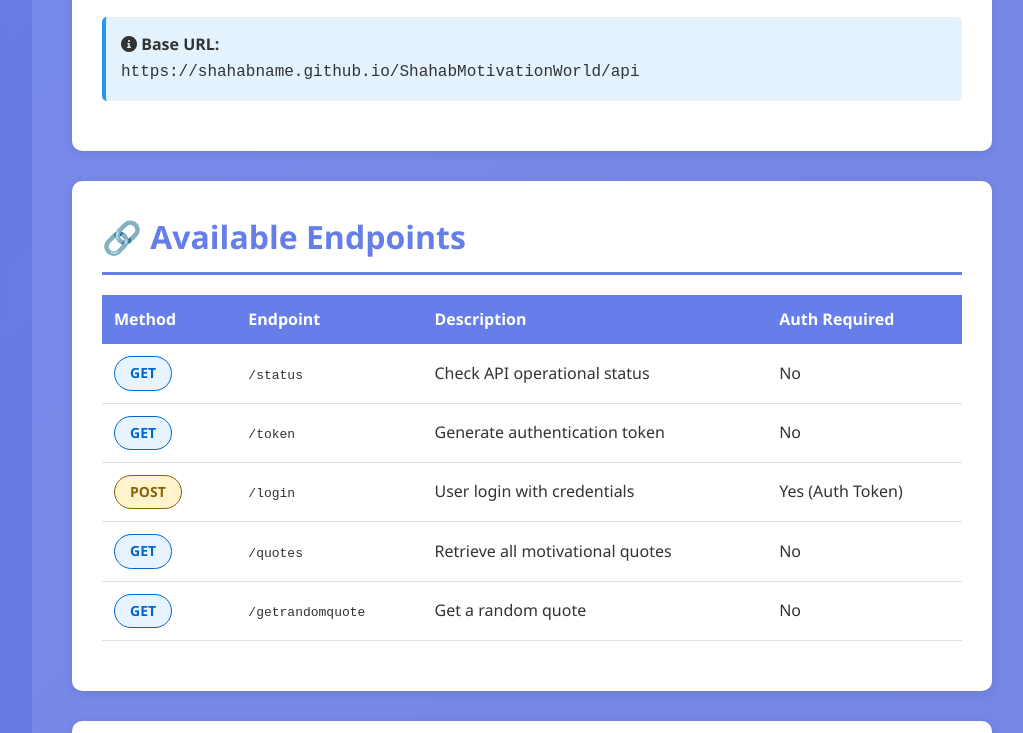
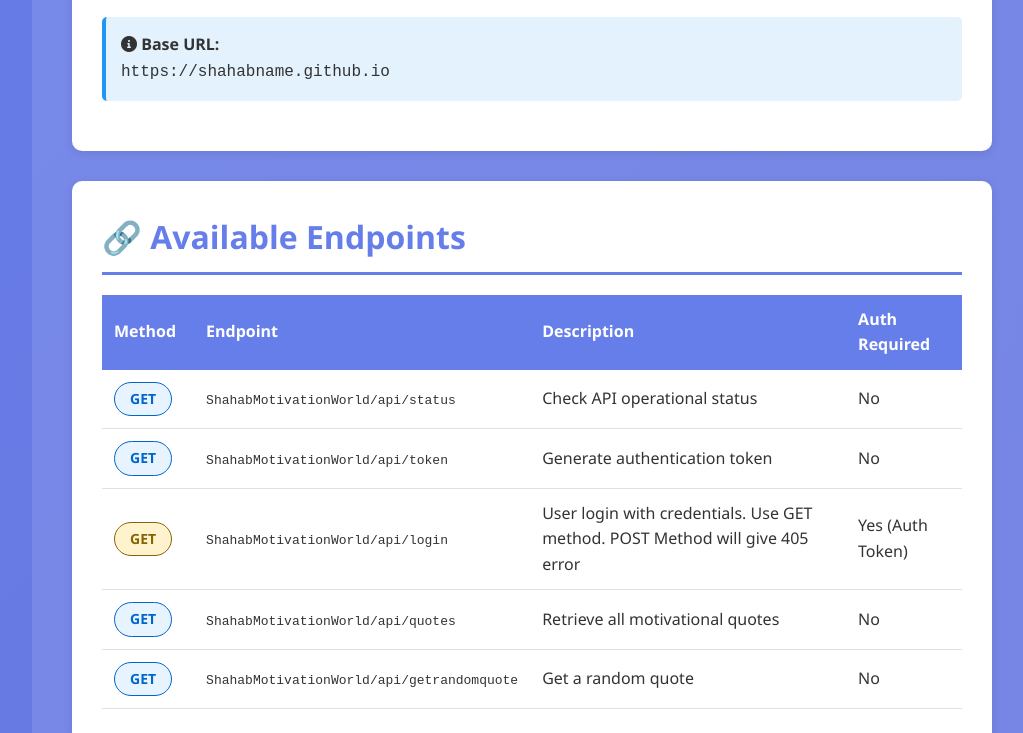
Before and after one commit to ShahabName/ShahabMotivationWorld, a plain HTML site: page api-tutorial.html in a window 1280 px wide. Shown: the part 1309-2042 px from the top of the page, without its empty margins (248-1271 px from the left). Drawn offline with Linux system fonts and the light colour scheme.

Commit message:
Updated api-tutorial.html file to fix Base URL issue and switch to GET method for login

```diff
--- a/api-tutorial.html
+++ b/api-tutorial.html
@@ -356,7 +356,7 @@
 
                     <div class="info-box">
                         <p><strong><i class="fas fa-info-circle"></i> Base URL:</strong></p>
-                        <code style="font-size: 16px;">https://shahabname.github.io/ShahabMotivationWorld/api</code>
+                        <code style="font-size: 16px;">https://shahabname.github.io</code>
                     </div>
                 </div>
 
@@ -375,31 +375,31 @@
                         <tbody>
                             <tr>
                                 <td><span class="endpoint-badge get-badge">GET</span></td>
-                                <td><code>/status</code></td>
+                                <td><code>ShahabMotivationWorld/api/status</code></td>
                                 <td>Check API operational status</td>
                                 <td>No</td>
                             </tr>
                             <tr>
                                 <td><span class="endpoint-badge get-badge">GET</span></td>
-                                <td><code>/token</code></td>
+                                <td><code>ShahabMotivationWorld/api/token</code></td>
                                 <td>Generate authentication token</td>
                                 <td>No</td>
                             </tr>
                             <tr>
-                                <td><span class="endpoint-badge post-badge">POST</span></td>
-                                <td><code>/login</code></td>
-                                <td>User login with credentials</td>
+                                <td><span class="endpoint-badge post-badge">GET</span></td>
+                                <td><code>ShahabMotivationWorld/api/login</code></td>
+                                <td>User login with credentials. Use GET method. POST Method will give 405 error</td>
                                 <td>Yes (Auth Token)</td>
                             </tr>
                             <tr>
                                 <td><span class="endpoint-badge get-badge">GET</span></td>
-                                <td><code>/quotes</code></td>
+                                <td><code>ShahabMotivationWorld/api/quotes</code></td>
                                 <td>Retrieve all motivational quotes</td>
                                 <td>No</td>
                             </tr>
                             <tr>
                                 <td><span class="endpoint-badge get-badge">GET</span></td>
-                                <td><code>/getrandomquote</code></td>
+                                <td><code>ShahabMotivationWorld/api/getrandomquote</code></td>
                                 <td>Get a random quote</td>
                                 <td>No</td>
                             </tr>
@@ -438,10 +438,10 @@
 const { request } = require('@playwright/test');
 
 const apiContext = await request.newContext({
-    baseURL: 'https://shahabname.github.io/ShahabMotivationWorld'
+    baseURL: 'https://shahabname.github.io'
 });
 
-const response = await apiContext.get('/api/status');
+const response = await apiContext.get('/ShahabMotivationWorld/api/status');
 const data = await response.json();
 
 console.log('Status:', response.status());
@@ -458,11 +458,11 @@ import static org.hamcrest.Matchers.*;
 public class ApiStatusTest {
     @Test
     public void testApiStatus() {
-        RestAssured.baseURI = "https://shahabname.github.io/ShahabMotivationWorld";
+        RestAssured.baseURI = "https://shahabname.github.io";
 
         Response response = given()
             .when()
-                .get("/api/status")
+                .get("/ShahabMotivationWorld/api/status")
             .then()
                 .statusCode(200)
                 .body("success", equalTo(true))
@@ -479,16 +479,16 @@ public class ApiStatusTest {
 <code>Feature: API Status Check
 
 Background:
-  * url 'https://shahabname.github.io/ShahabMotivationWorld'
+  * url 'https://shahabname.github.io'
 
 Scenario: Verify API is operational
-  Given path '/api/status'
+  Given path '/ShahabMotivationWorld/api/status'
   When method get
   Then status 200
   And match response.success == true
   And match response.data.status == 'operational'
   And match response.data.service == 'ShahabMotivationWorld Mock API'
-  And match response.data.endpoints contains '/api/token'
+  And match response.data.endpoints contains '/ShahabMotivationWorld/api/token'
   And print 'API Status:', response</code>
                     </div>
 
@@ -508,11 +508,11 @@ Scenario: Verify API is operational
     "service": "ShahabMotivationWorld Mock API",
     "version": "1.0.0",
     "endpoints": [
-      "/api/token",
-      "/api/login",
-      "/api/getrandomquote",
-      "/api/quotes",
-      "/api/status"
+      "/ShahabMotivationWorld/api/token",
+      "/ShahabMotivationWorld/api/login",
+      "/ShahabMotivationWorld/api/getrandomquote",
+      "/ShahabMotivationWorld/api/quotes",
+      "/ShahabMotivationWorld/api/status"
     ],
     "uptime": "99.9%",
     "lastUpdated": "2025-01-29T12:00:00Z"
@@ -527,7 +527,7 @@ Scenario: Verify API is operational
                 <!-- Feature 2: Generate Token -->
                 <div id="token" class="feature-section">
                     <h2>2️⃣ Generate Authentication Token</h2>
-                    <p><span class="endpoint-badge get-badge">GET</span> <code>/api/token</code></p>
+                    <p><span class="endpoint-badge get-badge">GET</span> <code>/ShahabMotivationWorld/api/token</code></p>
                     <p>Generate a bearer token required for authenticated API requests.</p>
 
                     <h3>📡 Request Details</h3>
@@ -551,7 +551,7 @@ Scenario: Verify API is operational
 
                     <h4><i class="fas fa-code"></i> Playwright API Context</h4>
                     <div class="code-block">
-<code>const response = await apiContext.get('/api/token');
+<code>const response = await apiContext.get('/ShahabMotivationWorld/api/token');
 const data = await response.json();
 
 // Extract and store token
@@ -569,7 +569,7 @@ const headers = {
 <code>@Test
 public void testGenerateToken() {
     Response response = given()
-        .baseUri("https://shahabname.github.io/ShahabMotivationWorld")
+        .baseUri("https://shahabname.github.io")
         .when()
             .get("/api/token")
         .then()
@@ -590,7 +590,7 @@ public void testGenerateToken() {
 <code>Feature: Generate Authentication Token
 
 Background:
-  * url 'https://shahabname.github.io/ShahabMotivationWorld'
+  * url 'https://shahabname.github.io'
 
 Scenario: Get auth token for subsequent requests
   Given path '/api/token'
@@ -635,12 +635,12 @@ Scenario: Get auth token for subsequent requests
                 <!-- Feature 3: User Login -->
                 <div id="login" class="feature-section">
                     <h2>3️⃣ User Login</h2>
-                    <p><span class="endpoint-badge post-badge">POST</span> <code>/api/login</code></p>
+                    <p><span class="endpoint-badge post-badge">POST</span> <code>/ShahabMotivationWorld/api/login</code></p>
                     <p>Authenticate user with credentials and receive a session token.</p>
 
-                    <h3>📡 Request Details</h3>
+                    <h3>📡 Request Details (POST is not supported in Mock API, send GET Request</h3>
                     <ul>
-                        <li><strong>Method:</strong> POST</li>
+                        <li><strong>Method:</strong> GET</li>
                         <li><strong>URL:</strong> https://shahabname.github.io/ShahabMotivationWorld/api/login</li>
                         <li><strong>Headers:</strong>
                             <ul>
@@ -649,6 +649,7 @@ Scenario: Get auth token for subsequent requests
                             </ul>
                         </li>
                         <li><strong>Body:</strong> JSON with username and password</li>
+                        <li><strong>Negative Test Cases:</strong> Use Incorrect Token and/or Invalid Credentials</li>
                     </ul>
 
                     <h3>Request Body Schema</h3>
@@ -663,7 +664,7 @@ Scenario: Get auth token for subsequent requests
 
                     <h4><i class="fas fa-paper-plane"></i> Postman</h4>
                     <div class="code-block">
-<code>1. Create new POST request
+<code>1. Create new GET request (not POST, as POST gives 405 error)
 2. URL: https://shahabname.github.io/ShahabMotivationWorld/api/login
 3. Headers:
    - Authorization: Bearer {{authToken}}
@@ -679,11 +680,11 @@ Scenario: Get auth token for subsequent requests
                     <h4><i class="fas fa-code"></i> Playwright API Context</h4>
                     <div class="code-block">
 <code>// First get auth token
-const tokenResponse = await apiContext.get('/api/token');
+const tokenResponse = await apiContext.get('/ShahabMotivationWorld/api/token');
 const authToken = (await tokenResponse.json()).data.token;
 
 // Then perform login
-const loginResponse = await apiContext.post('/api/login', {
+const loginResponse = await apiContext.get('/ShahabMotivationWorld/api/login', {
     headers: {
         'Authorization': `Bearer ${authToken}`,
         'Content-Type': 'application/json'
@@ -713,12 +714,12 @@ public void testUserLogin() {
 
     // Perform login
     Response response = given()
-        .baseUri("https://shahabname.github.io/ShahabMotivationWorld")
+        .baseUri("https://shahabname.github.io")
         .header("Authorization", "Bearer " + authToken)
         .contentType("application/json")
         .body(credentials)
         .when()
-            .post("/api/login")
+            .get("/ShahabMotivationWorld/api/login")
         .then()
             .statusCode(200)
             .body("success", equalTo(true))
@@ -735,20 +736,20 @@ public void testUserLogin() {
 <code>Feature: User Login Flow
 
 Background:
-  * url 'https://shahabname.github.io/ShahabMotivationWorld'
+  * url 'https://shahabname.github.io'
 
 Scenario: Successful user login with valid credentials
   # Step 1: Get authentication token
-  Given path '/api/token'
+  Given path '/ShahabMotivationWorld/api/token'
   When method get
   Then status 200
   * def authToken = response.data.token
 
   # Step 2: Login with credentials
-  Given path '/api/login'
+  Given path '/ShahabMotivationWorld/api/login'
   And header Authorization = 'Bearer ' + authToken
   And request { username: 'demo_user', password: 'password123' }
-  When method post
+  When method get
   Then status 200
   And match response.success == true
   And match response.data.user.username == 'demo_user'
@@ -762,10 +763,10 @@ Scenario: Successful user login with valid credentials
                     <h4><i class="fas fa-terminal"></i> cURL</h4>
                     <div class="code-block">
 <code># First get the token
-TOKEN=$(curl -s "https://shahabname.github.io/ShahabMotivationWorld/api/token" | jq -r '.data.token')
+TOKEN=$(curl -s "https://shahabname.github.io/ShahabMotivationWorld/api/token")
 
 # Then login
-curl -X POST "https://shahabname.github.io/ShahabMotivationWorld/api/login" -H "Authorization: Bearer $TOKEN" -H "Content-Type: application/json" -d '{"username": "demo_user", "password": "password123"}'</code>
+curl -X GET "https://shahabname.github.io/ShahabMotivationWorld/api/login" -H "Authorization: Bearer $TOKEN" -H "Content-Type: application/json" -d '{"username": "demo_user", "password": "password123"}'</code>
                     </div>
 
                     <h3>📥 Response</h3>
@@ -802,7 +803,7 @@ curl -X POST "https://shahabname.github.io/ShahabMotivationWorld/api/login" -H "
                 <!-- Feature 4: Get All Quotes -->
                 <div id="quotes" class="feature-section">
                     <h2>4️⃣ Get All Quotes</h2>
-                    <p><span class="endpoint-badge get-badge">GET</span> <code>/api/quotes</code></p>
+                    <p><span class="endpoint-badge get-badge">GET</span> <code>/ShahabMotivationWorld/api/quotes</code></p>
                     <p>Retrieve all motivational quotes from the database.</p>
 
                     <h3>📡 Request Details</h3>
@@ -825,7 +826,7 @@ curl -X POST "https://shahabname.github.io/ShahabMotivationWorld/api/login" -H "
 
                     <h4><i class="fas fa-code"></i> Playwright API Context</h4>
                     <div class="code-block">
-<code>const response = await apiContext.get('/api/quotes');
+<code>const response = await apiContext.get('/ShahabMotivationWorld/api/quotes');
 const data = await response.json();
 
 console.log('Total Quotes:', data.data.pagination.total);
@@ -842,9 +843,9 @@ data.data.quotes.forEach(quote => {
 <code>@Test
 public void testGetAllQuotes() {
     Response response = given()
-        .baseUri("https://shahabname.github.io/ShahabMotivationWorld")
+        .baseUri("https://shahabname.github.io")
         .when()
-            .get("/api/quotes")
+            .get("/ShahabMotivationWorld/api/quotes")
         .then()
             .statusCode(200)
             .body("success", equalTo(true))
@@ -866,7 +867,7 @@ public void testGetAllQuotes() {
 <code>Feature: Get All Quotes
 
 Background:
-  * url 'https://shahabname.github.io/ShahabMotivationWorld'
+  * url 'https://shahabname.github.io'
 
 Scenario: Retrieve all motivational quotes
   Given path '/api/quotes'
@@ -929,7 +930,7 @@ Scenario: Retrieve all motivational quotes
                 <!-- Feature 5: Get Random Quote -->
                 <div id="randomquote" class="feature-section">
                     <h2>5️⃣ Get Random Quote</h2>
-                    <p><span class="endpoint-badge get-badge">GET</span> <code>/api/getrandomquote</code></p>
+                    <p><span class="endpoint-badge get-badge">GET</span> <code>/ShahabMotivationWorld/api/getrandomquote</code></p>
                     <p>Retrieve a single random motivational quote.</p>
 
                     <h3>📡 Request Details</h3>
@@ -953,7 +954,7 @@ Scenario: Retrieve all motivational quotes
                     <h4><i class="fas fa-code"></i> Playwright API Context</h4>
                     <div class="code-block">
 <code>// Get a random quote
-const response = await apiContext.get('/api/getrandomquote');
+const response = await apiContext.get('/ShahabMotivationWorld/api/getrandomquote');
 const data = await response.json();
 
 console.log('Random Quote:', data.data.text);
@@ -973,9 +974,9 @@ for (let i = 0; i < 3; i++) {
 <code>@Test
 public void testGetRandomQuote() {
     Response response = given()
-        .baseUri("https://shahabname.github.io/ShahabMotivationWorld")
+        .baseUri("https://shahabname.github.io")
         .when()
-            .get("/api/getrandomquote")
+            .get("/ShahabMotivationWorld/api/getrandomquote")
         .then()
             .statusCode(200)
             .body("success", equalTo(true))
@@ -998,8 +999,8 @@ public void testMultipleRandomQuotes() {
 
     for (int i = 0; i < 5; i++) {
         Response response = given()
-            .baseUri("https://shahabname.github.io/ShahabMotivationWorld")
-            .get("/api/getrandomquote");
+            .baseUri("https://shahabname.github.io")
+            .get("/ShahabMotivationWorld/api/getrandomquote");
 
         String quoteId = response.jsonPath().getString("data.id");
         quoteIds.add(quoteId);
@@ -1014,10 +1015,10 @@ public void testMultipleRandomQuotes() {
 <code>Feature: Get Random Quote
 
 Background:
-  * url 'https://shahabname.github.io/ShahabMotivationWorld'
+  * url 'https://shahabname.github.io'
 
 Scenario: Get a random motivational quote
-  Given path '/api/getrandomquote'
+  Given path '/ShahabMotivationWorld/api/getrandomquote'
   When method get
   Then status 200
   And match response.success == true
@@ -1090,21 +1091,21 @@ Scenario: Verify randomness - call multiple times
 
                     <h3><i class="fas fa-code"></i> Complete Playwright Example</h3>
                     <div class="code-block">
-<code>import { test, expect } from '@playwright/test';
+<code>import { test, expect, request, APIRequestContext } from '@playwright/test';
 
 test.describe('Complete API Authentication Flow', () => {
-    let apiContext;
-    let authToken;
-    let sessionToken;
+    let apiContext: APIRequestContext;
+    let authToken: string;
+    let sessionToken: string;
 
     test.beforeAll(async ({ playwright }) => {
         apiContext = await playwright.request.newContext({
-            baseURL: 'https://shahabname.github.io/ShahabMotivationWorld'
+            baseURL: 'https://shahabname.github.io'
         });
     });
 
     test('Step 1: Check API Status', async () => {
-        const response = await apiContext.get('/api/status');
+        const response = await apiContext.get('/ShahabMotivationWorld/api/status');
         expect(response.status()).toBe(200);
 
         const data = await response.json();
@@ -1114,7 +1115,7 @@ test.describe('Complete API Authentication Flow', () => {
     });
 
     test('Step 2: Generate Auth Token', async () => {
-        const response = await apiContext.get('/api/token');
+        const response = await apiContext.get('/ShahabMotivationWorld/api/token');
         expect(response.status()).toBe(200);
 
         const data = await response.json();
@@ -1124,7 +1125,7 @@ test.describe('Complete API Authentication Flow', () => {
     });
 
     test('Step 3: Login with Credentials', async () => {
-        const response = await apiContext.post('/api/login', {
+        const response = await apiContext.get('/ShahabMotivationWorld/api/login', {
             headers: {
                 'Authorization': `Bearer ${authToken}`,
                 'Content-Type': 'application/json'
@@ -1143,7 +1144,7 @@ test.describe('Complete API Authentication Flow', () => {
     });
 
     test('Step 4: Access Protected Resource', async () => {
-        const response = await apiContext.get('/api/quotes', {
+        const response = await apiContext.get('/ShahabMotivationWorld/api/quotes', {
             headers: {
                 'Authorization': `Bearer ${sessionToken}`
             }
@@ -1156,7 +1157,7 @@ test.describe('Complete API Authentication Flow', () => {
     });
 
     test('Step 5: Get Random Quote', async () => {
-        const response = await apiContext.get('/api/getrandomquote');
+        const response = await apiContext.get('/ShahabMotivationWorld/api/getrandomquote');
         expect(response.status()).toBe(200);
 
         const data = await response.json();
@@ -1175,19 +1176,19 @@ test.describe('Complete API Authentication Flow', () => {
 <code>Feature: Complete API Authentication Workflow
 
 Background:
-  * url 'https://shahabname.github.io/ShahabMotivationWorld'
+  * url 'https://shahabname.github.io'
   * configure headers = { 'Accept': 'application/json' }
 
 Scenario: End-to-end API testing workflow
   # Step 1: Verify API is operational
-  Given path '/api/status'
+  Given path '/ShahabMotivationWorld/api/status'
   When method get
   Then status 200
   And match response.data.status == 'operational'
   * print '✓ API is operational'
 
   # Step 2: Generate authentication token
-  Given path '/api/token'
+  Given path '/ShahabMotivationWorld/api/token'
   When method get
   Then status 200
   And match response.data.token == '#string'
@@ -1195,17 +1196,17 @@ Scenario: End-to-end API testing workflow
   * print '✓ Auth token generated'
 
   # Step 3: Login with credentials
-  Given path '/api/login'
+  Given path '/ShahabMotivationWorld/api/login'
   And header Authorization = 'Bearer ' + authToken
   And request { username: 'demo_user', password: 'password123' }
-  When method post
+  When method get
   Then status 200
   And match response.data.sessionToken == '#string'
   * def sessionToken = response.data.sessionToken
   * print '✓ Login successful'
 
   # Step 4: Get all quotes
-  Given path '/api/quotes'
+  Given path '/ShahabMotivationWorld/api/quotes'
   When method get
   Then status 200
   And match response.data.quotes == '#[]'
@@ -1213,7 +1214,7 @@ Scenario: End-to-end API testing workflow
   * print '✓ Retrieved', quoteCount, 'quotes'
 
   # Step 5: Get random quote
-  Given path '/api/getrandomquote'
+  Given path '/ShahabMotivationWorld/api/getrandomquote'
   When method get
   Then status 200
   And match response.data.text == '#string'
@@ -1225,7 +1226,7 @@ Scenario: End-to-end API testing workflow
                     <div class="code-block">
 <code>public class CompleteApiWorkflowTest {
 
-    private static final String BASE_URI = "https://shahabname.github.io/ShahabMotivationWorld";
+    private static final String BASE_URI = "https://shahabname.github.io";
     private String authToken;
     private String sessionToken;
 
@@ -1234,7 +1235,7 @@ Scenario: End-to-end API testing workflow
         given()
             .baseUri(BASE_URI)
         .when()
-            .get("/api/status")
+            .get("/ShahabMotivationWorld/api/status")
         .then()
             .statusCode(200)
             .body("data.status", equalTo("operational"));
@@ -1269,7 +1270,7 @@ Scenario: End-to-end API testing workflow
             .contentType("application/json")
             .body(credentials)
         .when()
-            .post("/api/login")
+            .get("/ShahabMotivationWorld/api/login")
         .then()
             .statusCode(200)
             .extract().response();
@@ -1285,7 +1286,7 @@ Scenario: End-to-end API testing workflow
             .baseUri(BASE_URI)
             .header("Authorization", "Bearer " + sessionToken)
         .when()
-            .get("/api/quotes")
+            .get("/ShahabMotivationWorld/api/quotes")
         .then()
             .statusCode(200)
             .extract().response();
@@ -1299,7 +1300,7 @@ Scenario: End-to-end API testing workflow
         Response response = given()
             .baseUri(BASE_URI)
         .when()
-            .get("/api/getrandomquote")
+            .get("/ShahabMotivationWorld/api/getrandomquote")
         .then()
             .statusCode(200)
             .extract().response();
@@ -1330,7 +1331,7 @@ Scenario: End-to-end API testing workflow
 2. Create a new Collection: "ShahabMotivationWorld API"
 
 3. Add environment variables:
-   - baseUrl: https://shahabname.github.io/ShahabMotivationWorld
+   - baseUrl: https://shahabname.github.io
    - authToken: (will be set dynamically)
    - sessionToken: (will be set dynamically)
 
```
